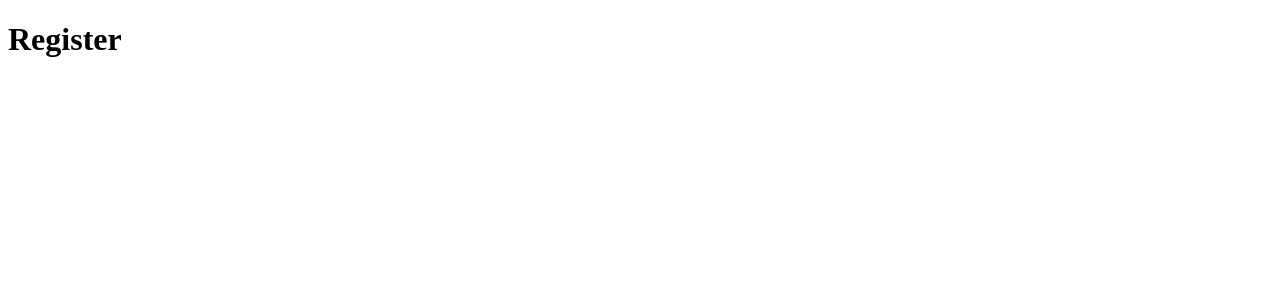
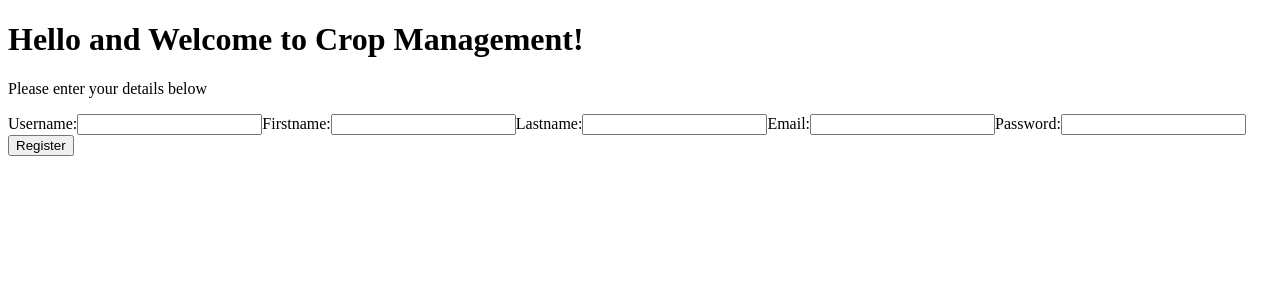
Before and after one commit to tbriggs1/crop-react, a React (Create React App) app: page /registration in a window 1280 px wide. Shown: the top 300 px of the page. Built offline with nearby package versions, Linux system fonts and the light colour scheme.

Commit message:
Ready to make post request

```diff
--- a/package.json
+++ b/package.json
@@ -10,6 +10,8 @@
     "react-dom": "^18.0.0",
     "react-router-dom": "^6.3.0",
     "react-scripts": "5.0.1",
+    "semantic-ui-css": "^2.4.1",
+    "semantic-ui-react": "^2.1.2",
     "web-vitals": "^2.1.4"
   },
   "scripts": {
--- /dev/null
+++ b/src/components/registration/Register.js
@@ -0,0 +1,16 @@
+import React from "react";
+
+const Register = ({un, pw, fn, ln, email}) => {
+
+    const pdefaul = (e) => {
+        e.preventDefault();
+
+
+    }
+
+    return(
+        <button onClick={pdefaul} >Register</button>
+    )
+}
+
+export default Register;
--- a/src/components/registration/Registration.js
+++ b/src/components/registration/Registration.js
@@ -1,9 +1,15 @@
 import React from "react";
+import RegistrationForm from "./RegistrationForm";
+
+
+
 
 const Registration = () => {
     return (
         <div>
-            <h1>Register</h1>
+            <h1>Hello and Welcome to Crop Management!</h1>
+            <p>Please enter your details below</p>
+            <RegistrationForm />
         </div>
     )
 }
--- /dev/null
+++ b/src/components/registration/RegistrationForm.js
@@ -0,0 +1,62 @@
+import React, { useState } from "react";
+import Register from "./Register";
+
+const RegistrationForm = () => {
+
+    const [username, setUsername] = useState();
+    const [firstname, setFirstname] = useState();
+    const [lastname, setLastname] = useState();
+    const [email, setEmail] = useState();
+    const [password, setPassword] = useState();
+
+    const cUsername = (e) => {
+        setUsername(e.target.value)
+    }
+
+    const cFirstname = (e) => {
+        setFirstname(e.target.value)
+    }
+
+    const cLastname = (e) => {
+        setLastname(e.target.value)
+    }
+
+    const cEmail = (e) => {
+        setEmail(e.target.value)
+    }
+
+    const cPassword = (e) => {
+        setPassword(e.target.value)
+    }
+
+
+    return(
+        <div>
+            <form>
+                <label>
+                    Username:
+                    <input onChange={cUsername} type="text" name="username" />
+                </label>
+                <label>
+                    Firstname:
+                    <input onChange={cFirstname} type="text" name="firstname" />
+                </label>
+                <label>
+                    Lastname:
+                    <input onChange={cLastname} type="text" name="lastname" />
+                </label>
+                <label>
+                    Email:
+                    <input onChange={cEmail} type="email" name='email' />
+                </label>
+                <label>
+                    Password:
+                    <input onChange={cPassword} type="password" name="password" />
+                </label>
+                <Register un={username} pw={password} fn={firstname} ln={lastname} email={email}/>
+            </form>
+        </div>
+    )
+}
+
+export default RegistrationForm;
--- a/src/index.js
+++ b/src/index.js
@@ -2,6 +2,7 @@ import React from 'react';
 import ReactDOM from 'react-dom/client';
 import App from './App';
 import reportWebVitals from './reportWebVitals';
+
 
 const root = ReactDOM.createRoot(document.getElementById('root'));
 root.render(
```
Also changed, not shown: 1 other file (tests, documents, lock files or other folders).
